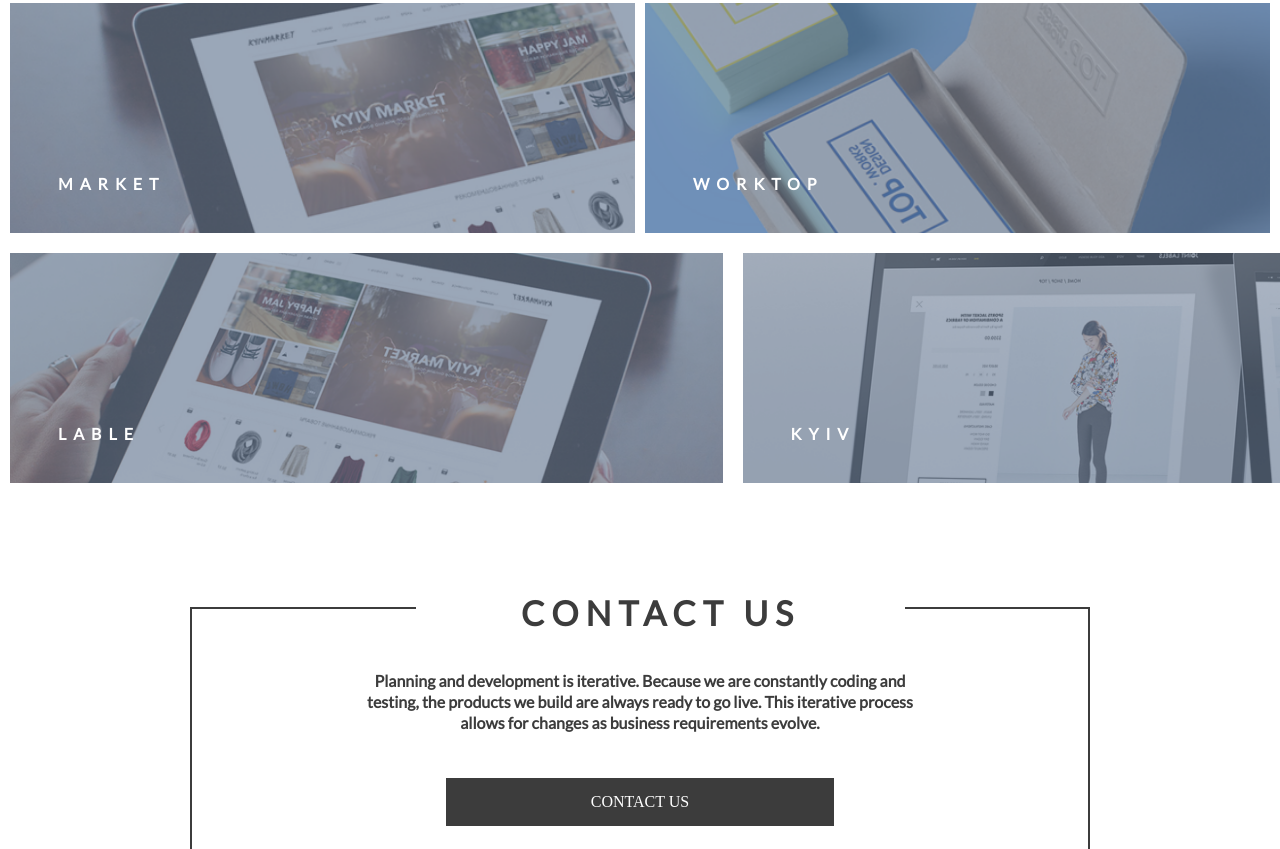
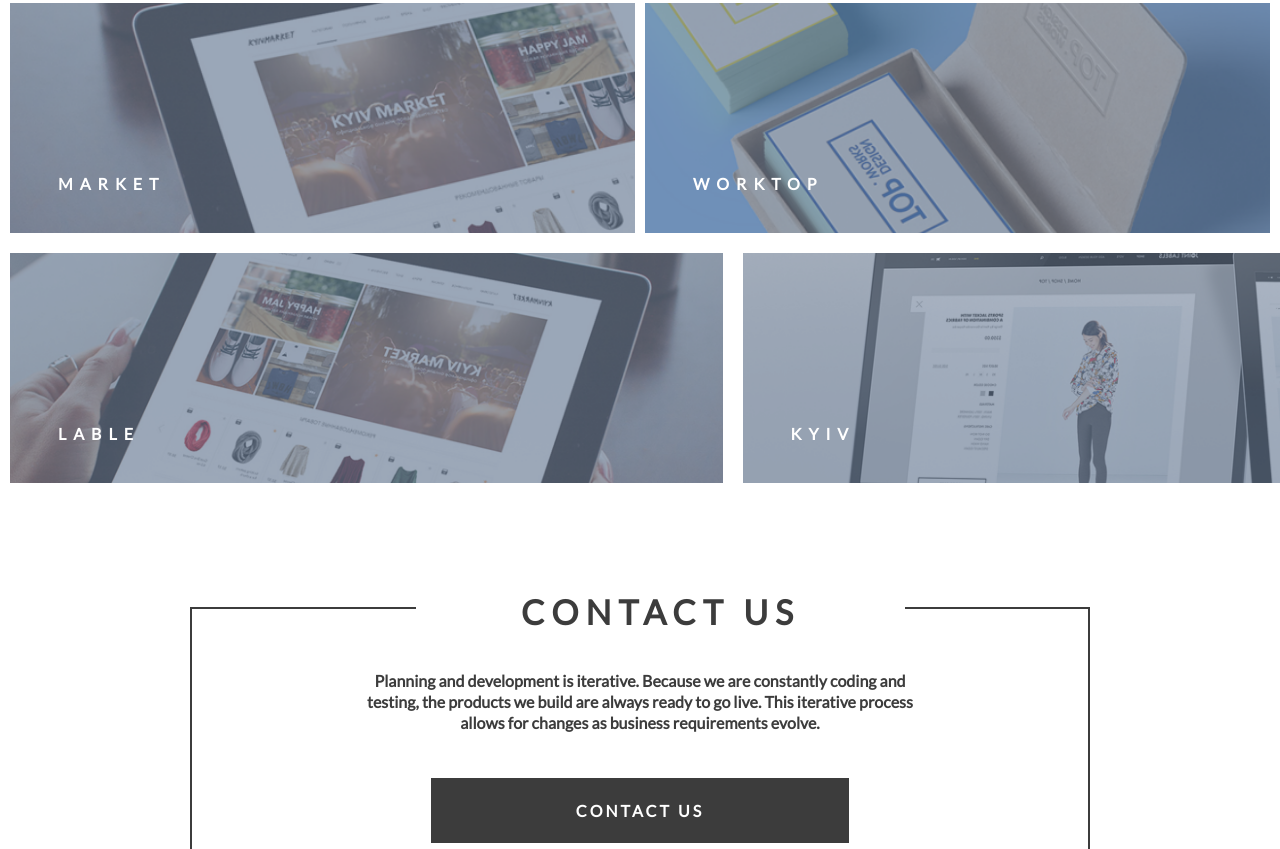
Before and after one commit to restcristian/webpage-sample, a website: page index.html in a window 1280 px wide. Shown: the part 3416-4265 px from the top of the page. Drawn offline with Linux system fonts and the light colour scheme.

Commit message:
Modified contact us button style.

```diff
--- a/app/assets/sass/style.scss
+++ b/app/assets/sass/style.scss
@@ -118,7 +118,8 @@ section#services {
         border-color: #fff;
         color: #fff;
         & .square-title {
-            background-image: url('../imgs/bulto.png');
+            background-color:#a5adc1;
+            //background-image: url('../imgs/bulto.png');
             background-size: cover;
         }
     }
@@ -155,14 +156,17 @@ section#contact-us {
             border: none;
             color: #fff;
             background-color: #3c3c3c;
-            font-family: 'Myriad Pro';
-            padding: 15px 145px;
+            font-family: 'Lato','Myriad Pro';
+            padding: 23px 145px;
             font-size: 1em;
-            max-width: 395px;
+            font-weight: bold;
+            //max-width: 395px;
             text-transform: uppercase;
             margin-top: 45px;
+            letter-spacing: 3px;
             &:hover {
                 cursor: pointer;
+                background-color:#a5adc1;
             }
         }
     }
```
Also changed, not shown: app/assets/css/style.css.
